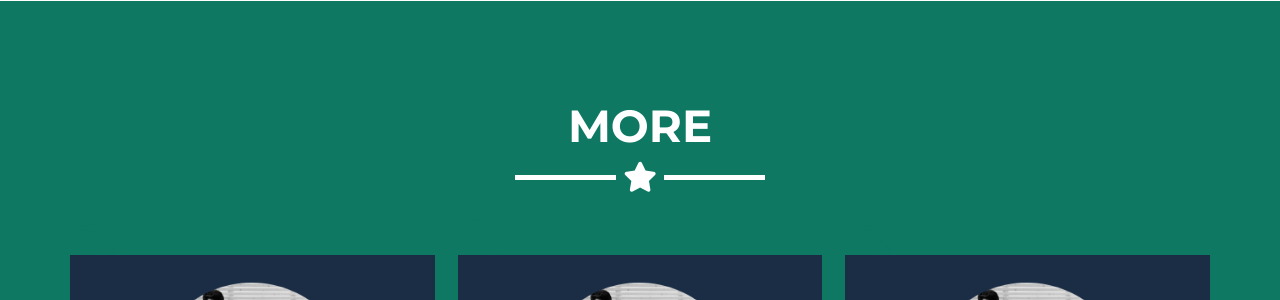
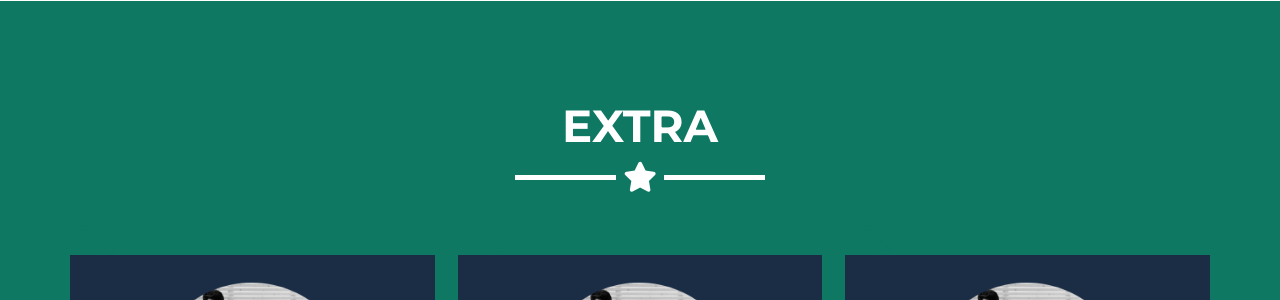
Before and after one commit to willbligh/willbligh.github.io, a Jekyll site: the page built from _posts/2024-09-20-impro.md, in a window 1280 px wide and 900 px high, scrolled down 9803 px. Shown: the part 162-462 px from the top of the window. Built offline with Jekyll 4.4.1, drawn with Linux system fonts in a browser that asks for light colours.

Commit message:
Update portfolio_grid.html

```diff
--- a/_includes/portfolio_grid.html
+++ b/_includes/portfolio_grid.html
@@ -3,7 +3,7 @@
   <div class="container portfolio-flex-grid">
     <div class="row">
       <div class="col-lg-12 text-center">
-        <h2>More</h2>
+        <h2>Extra</h2>
         <hr class="star-light">
       </div>
     </div>
```
